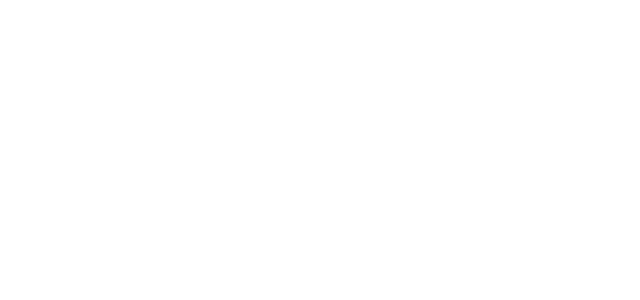
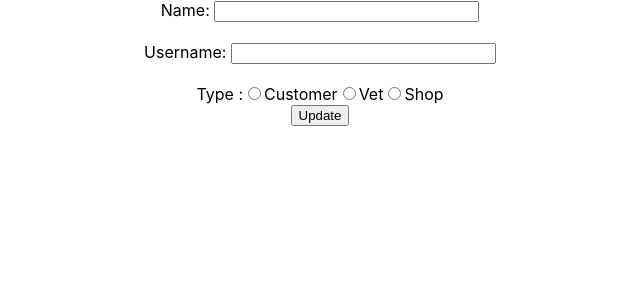
Before and after one commit to Nafishsy/Palitoh-frontend, a React (Create React App) app: page /user/edit/1 in a window 1280 px wide. Before the commit this address had no page. Shown: the top 300 px of the page, without its empty margins (320-960 px from the left). Built offline with nearby package versions, Linux system fonts and the light colour scheme; no server answers.

Commit message:
update done

```diff
--- a/src/App.js
+++ b/src/App.js
@@ -8,6 +8,7 @@
 import Home from './components/publicComponents/Home';
 import Registration from './components/publicComponents/Registration';
 import UserList from './components/adminComponents/UserList';
+import EditUser from './components/adminComponents/EditUser';
 function App() {
   return (
     <div className="App">
@@ -19,6 +20,7 @@
 
             {/* Admin */}
                 <Route path="/Admin/Home" element={<UserList/>}></Route>
+                <Route path="/user/edit/:id" element={<EditUser/>}></Route>
 
 
             {/* User */}
--- /dev/null
+++ b/src/components/adminComponents/EditUser.js
@@ -0,0 +1,81 @@
+import {useParams} from 'react-router-dom';
+import {useState,useEffect}  from 'react';
+import axiosConfig from '../publicComponents/axiosConfig';
+
+const EditUser=()=>{
+
+    const {id} = useParams();
+    const [name,setName] = useState("");
+    const [username,setUsername] = useState("");
+    const [type,setType] = useState("");
+    const [email,setEmail] = useState("");
+    const [errs,setErrs] = useState({});
+    const [Profile,setProfile] = useState({});
+
+    useEffect(()=>{
+
+        debugger
+        axiosConfig.get("Account/"+id).then((rsp)=>{
+            setName(rsp.data.Name);
+            setUsername(rsp.data.UserName);
+            setType(rsp.data.Type);
+
+            debugger
+
+        },(er)=>{
+
+        })
+
+    },[])
+
+
+    const handleSubmit=(event)=>{
+        event.preventDefault();
+        var data = {
+            "Name": name,
+            "UserName": username,
+            "Type": type,
+            "Id" :id,
+        };
+
+        debugger
+        axiosConfig.post("Account/edit",data).
+        then((succ)=>{
+            //setMsg(succ.data.msg);
+            debugger;
+            window.location.href="/admin/home";
+        },(err)=>{
+            setErrs(err.response.data);
+            debugger
+        })
+    }
+
+
+
+
+    return(
+        <div>
+
+            <form onSubmit={handleSubmit}>
+
+            Name: <input onChange={(e)=>{setName(e.target.value)}} size={30} type="text" name="name" value={name}/> <br/>
+            <span>{errs.username? errs.username[0]:''}</span><br/>
+
+            Username: <input onChange={(e)=>{setUsername(e.target.value)}} size={30} type="text" name="username" value={username}/> <br/>
+                    <span>{errs.username? errs.username[0]:''}</span><br/>
+
+            Type :
+
+                <input type="radio" name="genre" value='Customer' onClick={(e)=>{setType(e.target.value)}}/>Customer
+                <input type="radio" name="genre" value='Vet'onClick={(e)=>{setType(e.target.value)}}/>Vet
+                <input type="radio" name="genre" value='Shop'onClick={(e)=>{setType(e.target.value)}}/>Shop
+
+                <span>{errs.genre? errs.genre[0]:''}</span><br/>
+
+                    <input type="submit" value="Update"/>
+            </form>
+        </div>
+    )
+
+}
+export default EditUser;
--- a/src/components/adminComponents/UserList.js
+++ b/src/components/adminComponents/UserList.js
@@ -1,4 +1,5 @@
 import axios from "axios";
+import { Link } from "react-router-dom";
 import { useEffect, useState, useSyncExternalStore } from "react";
 import { Navigate } from "react-router-dom";
 import axiosConfig from '../publicComponents/axiosConfig';
@@ -78,8 +79,8 @@
                         <td>{dr.Status}</td>
                         <td>{dr.Type}</td>
                         <td>
-                            <button>Update</button>
-                            <button onClick={(e)=>{Delete(dr.Id)}}>Delete</button>
+                            <button><Link to={`/user/edit/${dr.Id}`}>Update info </Link></button>
+                            <button onClick={(e)=>{Delete(dr.Id)}}>Ban</button>
                         </td>
 
                     </tr>
```
